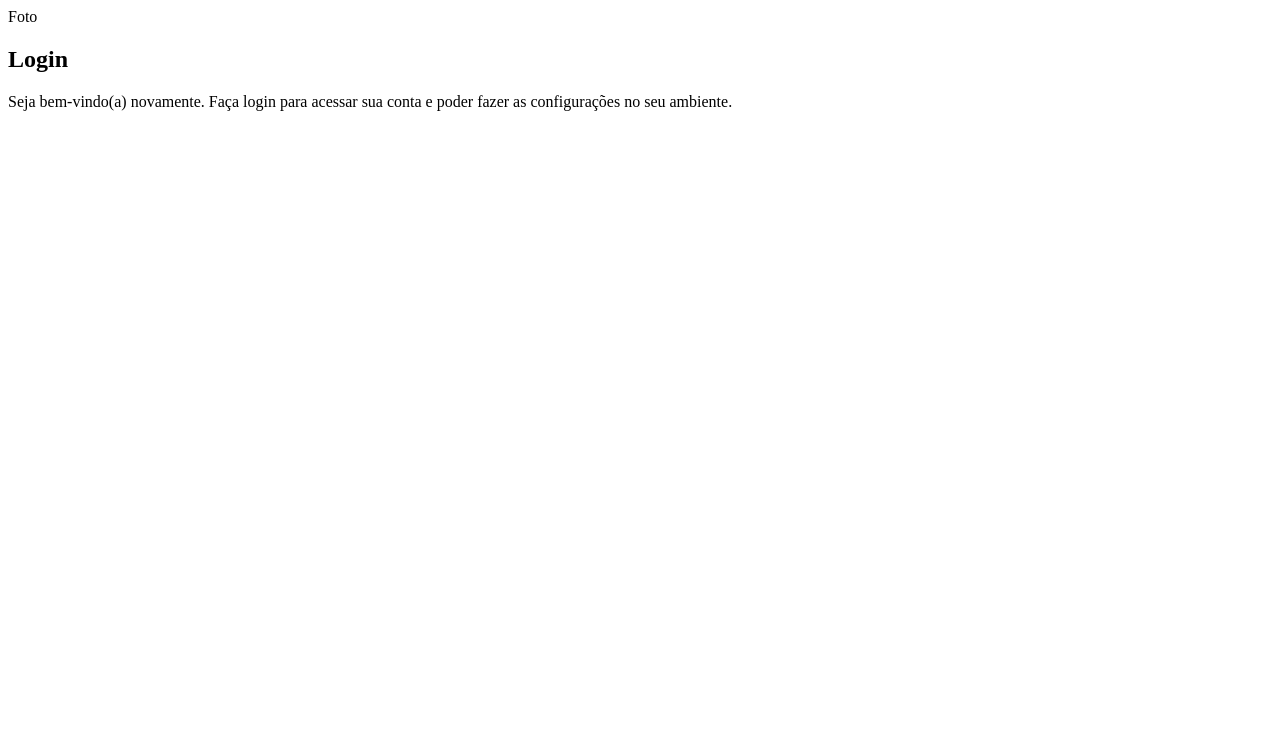
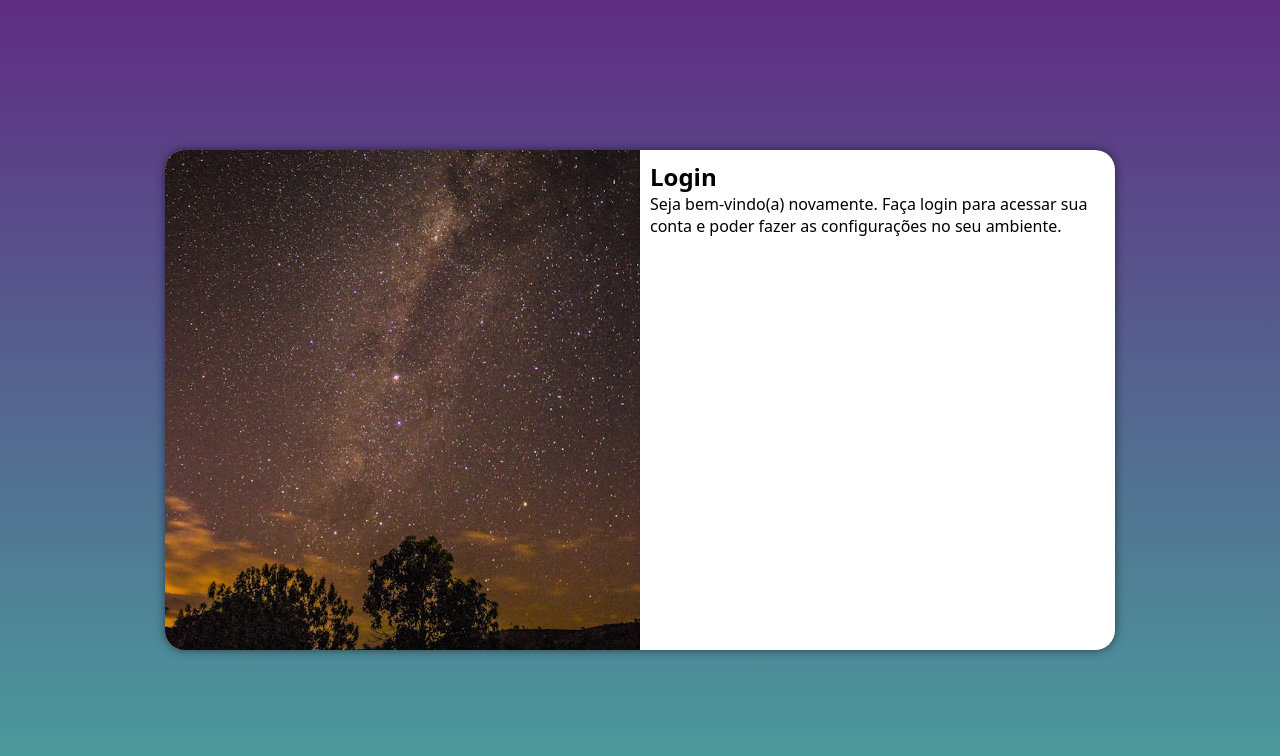
Before and after one commit to Samuel-fsb/projeto-login, a plain HTML site: page index.html in a window 1280 px wide. Drawn offline with Linux system fonts and the light colour scheme.

Commit message:
Criando um formulário

```diff
--- /dev/null
+++ b/estilos/media-query.css
@@ -0,0 +1,45 @@
+@charset "UTF-8";
+
+@media screen and (min-width: 768px) and (max-width: 992px){
+
+    body{
+        background-image: linear-gradient(to top, #49a09d, #5f2c82);
+    }
+
+    section#login{
+        width: 70vw;
+    }
+
+    section#login > div#imagem{
+        float: left;
+        width: 30%;
+        height: 100%;
+    }
+
+    section#login > div#formulario{
+        float: right;
+        width: 70%;
+    }
+}
+
+@media screen and (min-width: 992px){
+
+    body{
+        background-image: linear-gradient(to top, #49a09d, #5f2c82);
+    }
+
+    section#login{
+        width: 950px;
+    }
+
+    section#login > div#imagem{
+        float: left;
+        width: 50%;
+        height: 100%;
+    }
+
+    section#login >div#formulario{
+        float: right;
+        width: 50%;
+    }
+}
--- a/estilos/style.css
+++ b/estilos/style.css
@@ -1,5 +1,54 @@
 @charset "UTF-8";
 
 /*
+Verde: #49a09d
+Lilás: #5f2c82
+*/
 
-*/
+*{
+    font-family: system-ui, -apple-system, BlinkMacSystemFont, 'Segoe UI', Roboto, Oxygen, Ubuntu, Cantarell, 'Open Sans', 'Helvetica Neue', sans-serif;
+    margin: 0px;
+    padding: 0px;
+    box-sizing: border-box;
+}
+
+body, html{
+    background-color: #5f2c82;
+    height: 100vh;
+    width: 100vw;
+}
+
+main{
+    height: 100vh;
+    width: 100vw;
+    position: relative;
+}
+
+section#login{
+    background-color: white;
+    width: 250px;
+    height: 500px;
+    position: absolute;
+    border-radius: 20px;
+    top: 50%;
+    left: 50%;
+    transform: translate(-50%, -50%);
+    overflow: hidden;
+    box-shadow: 0px 0px 10px rgba(0, 0, 0, 0.542);
+
+    transition: width 0.3s, height 0.3s;
+    transition-timing-function: ease;
+}
+
+section#login > div#imagem{
+    display: block;
+    background: #5f2c82 url(../imagens/imagem-de-fundo.jpg) no-repeat;
+    height: 200px;
+    background-size: cover;
+    background-position: bottom right;
+}
+
+section#login > div#formulario{
+    display: block;
+    padding: 10px;
+}
--- a/index.html
+++ b/index.html
@@ -5,13 +5,14 @@
     <meta name="viewport" content="width=device-width, initial-scale=1.0">
     <link rel="shortcut icon" href="favicon.ico" type="image/x-icon">
     <link rel="stylesheet" href="estilos/style.css">
+    <link rel="stylesheet" href="estilos/media-query.css">
     <title>Projeto Login</title>
 </head>
 <body>
     <main>
         <section id="login">
             <div id="imagem">
-                Foto
+
             </div>
             <div id="formulario">
                 <h1>Login</h1>
```
